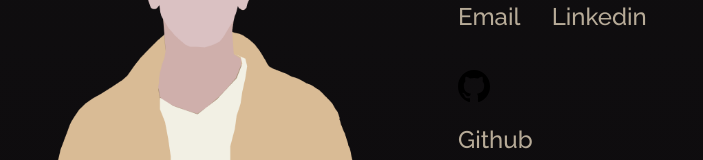
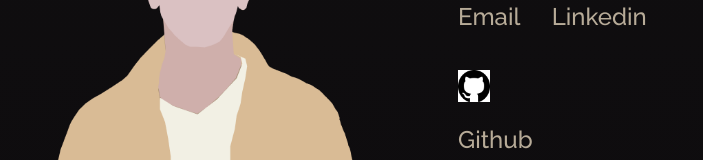
Before and after one commit to Eskuuuu/Portfolio, a plain HTML site: page aboutme.html in a window 1280 px wide. Shown: the part 1408-1568 px from the top of the page, without its empty margins (288-991 px from the left). Drawn offline with Linux system fonts and the light colour scheme.

Commit message:
github logo näkyväks

```diff
--- a/aboutme.html
+++ b/aboutme.html
@@ -56,7 +56,7 @@
             <h3>Phone: +358458490702</h3>
             <a href="mailto:esa.iivonen@aalto.fi"><img class="ikoni" src="images/Email.svg" alt="Pic Email icon"><h3>Email</h3></a>
             <a href="https://www.linkedin.com/in/esaiivonen"><img class="ikoni" src="images/Linkedin.svg" alt="Pic Linkedin icon"><h3>Linkedin</h3></a>
-            <a href="https://github.com/Eskuuuu"><img class="ikoni" src="images/githublogo.svg" alt="Pic github icon"><h3>Github</h3></a>
+            <a href="https://github.com/Eskuuuu"><img class="ikoni" src="images/githublogo_1.png" alt="Pic github icon"><h3>Github</h3></a>
             <h3>REACH OUT!</h3>
         </div>
       </section>
```
Also changed, not shown: index.html (+1 -1 lines), images/githublogo_1.png (added), 1 other file.
